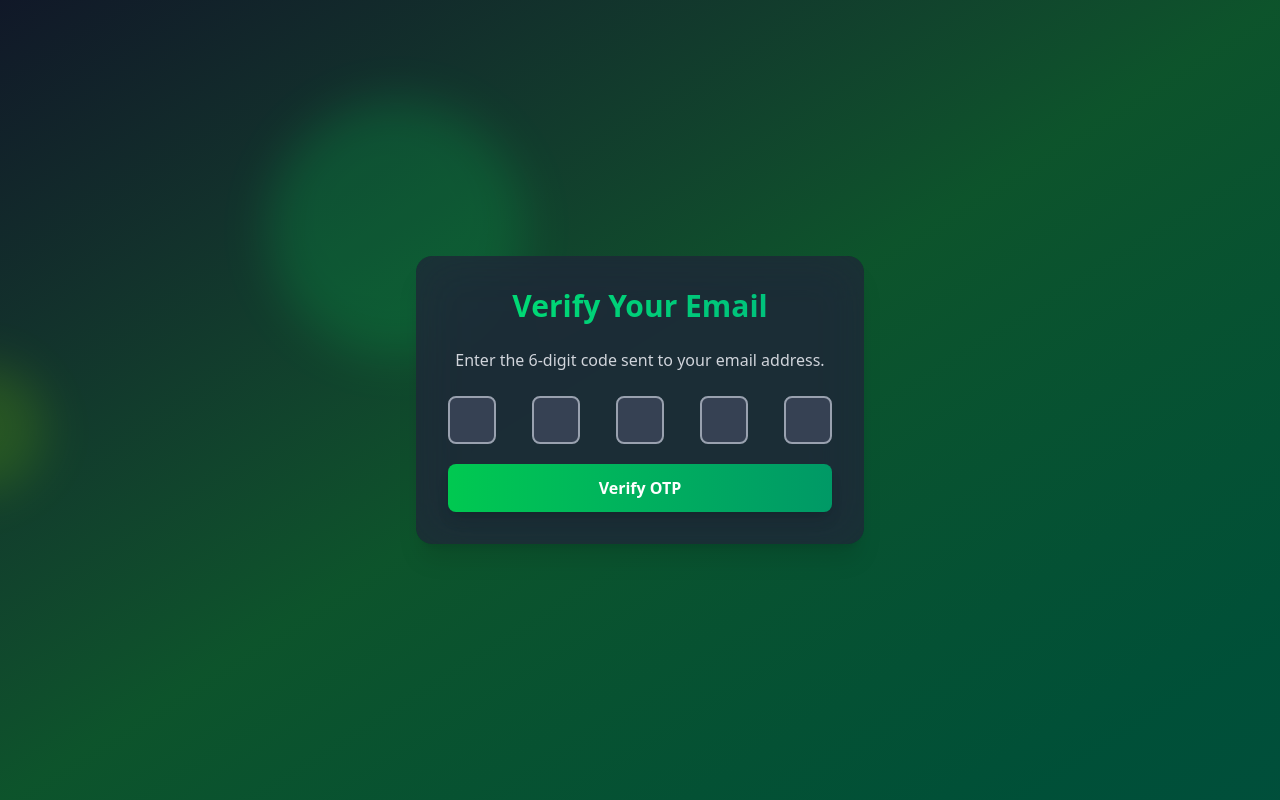
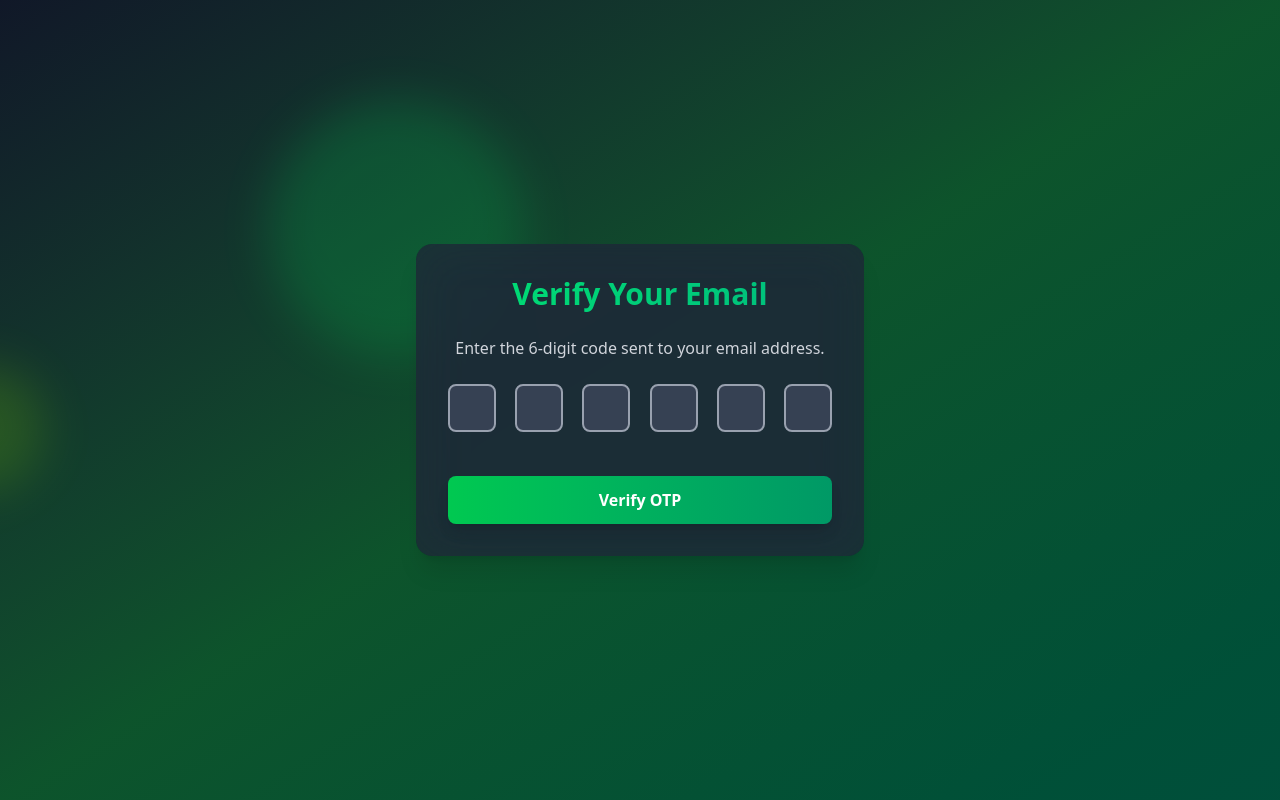
Before and after one commit to ShahbaazX786/authSystem, a React (Vite) app in the folder Frontend/: page /verify-email in a window 1280 px wide. Built offline with nearby package versions, Linux system fonts and the light colour scheme; no server answers.

Commit message:
Fixed all typing and other bugs in email verificaiton page.

```diff
--- a/Frontend/src/pages/EmailVerification.tsx
+++ b/Frontend/src/pages/EmailVerification.tsx
@@ -4,49 +4,53 @@ import { useEffect, useRef, useState } from "react";
 import type { ChangeEventKeyDownType } from "../utils/types";
 
 const EmailVerification = () => {
-  const [code, setCode] = useState(["", "", "", "", ""]);
-  const inputRefs = useRef([]);
-  const isLoading = false;
+  const [code, setCode] = useState(["", "", "", "", "", ""]);
+  const inputRefs = useRef<Array<HTMLInputElement | null>>([]);
+  const [isLoading, setIsLoading] = useState(false);
 
   const handleChange = (index: number, value: string) => {
-    const newCode = [...code] as [];
+    const newCode = [...code];
+
     if (value.length > 1) {
       const pastedCode = value.slice(0, 6).split("");
       for (let i = 0; i < 6; i++) {
-        newCode[i] = pastedCode[i];
+        newCode[i] = pastedCode[i] || "";
       }
       setCode(newCode);
-      const lastFilledIndex = newCode.findLastIndex(
-        (digit: string) => digit !== ""
-      );
+      const lastFilledIndex = newCode.findLastIndex((digit) => digit !== "");
       const focusIndex = lastFilledIndex < 5 ? lastFilledIndex + 1 : 5;
-      inputRefs.current[focusIndex].focus();
+      inputRefs.current[focusIndex]?.focus();
     } else {
       newCode[index] = value;
       setCode(newCode);
-      if (value && index > 5) {
-        inputRefs.current[index + 1].focus();
+      if (value && index < 5) {
+        inputRefs.current[index + 1]?.focus();
       }
     }
   };
 
   const handleKeyDown = (index: number, e: ChangeEventKeyDownType) => {
     if (e.key === "Backspace" && !code[index] && index > 0) {
-      inputRefs.current[index - 1].focus();
+      inputRefs.current[index - 1]?.focus();
     }
   };
 
-  const handleSubmit = (e: any) => {
+  const handleSubmit = (e: React.FormEvent<HTMLFormElement> | Event) => {
     e.preventDefault();
     const verificationCode = code.join("");
-    console.log(`Verification code submitted:${verificationCode}`);
+    console.log(`Verification code submitted: ${verificationCode}`);
+    setIsLoading(true);
+    setTimeout(() => {
+      setIsLoading(false);
+    }, 1000);
   };
 
   useEffect(() => {
     if (code.every((digit) => digit !== "")) {
-      handleSubmit(new Event("submit"));
+      const event = new Event("submit", { bubbles: true });
+      document.querySelector("form")?.dispatchEvent(event);
     }
-  });
+  }, [code]);
 
   return (
     <div className="max-w-md w-full bg-gray-800/50 backdrop-blur-xl rounded-2xl shadow-xl overflow-hidden">
@@ -54,7 +58,7 @@ const EmailVerification = () => {
         initial={{ opacity: 0, y: 20 }}
         animate={{ opacity: 1, y: 0 }}
         transition={{ duration: 0.5 }}
-        className=" max-w-md w-full p-8 bg-gray-800/50 backdrop-blur-xl rounded-2xl shadow-xl overflow-hidden"
+        className="max-w-md w-full p-8 bg-gray-800/50 backdrop-blur-xl rounded-2xl shadow-xl overflow-hidden"
       >
         <h2 className="text-3xl font-bold mb-6 text-center bg-gradient-to-r from-green-400 to-emerald-500 text-transparent bg-clip-text">
           Verify Your Email
@@ -64,12 +68,12 @@ const EmailVerification = () => {
         </p>
         <form className="space-y-6" onSubmit={handleSubmit}>
           <div className="flex justify-between">
-            {code.map((digit: string, index: number) => (
+            {code.map((digit, index) => (
               <input
                 key={index}
                 ref={(el) => (inputRefs.current[index] = el)}
                 type="text"
-                maxLength={6}
+                maxLength={1}
                 value={digit}
                 onChange={(e) => handleChange(index, e.target.value)}
                 onKeyDown={(e) => handleKeyDown(index, e)}
@@ -77,9 +81,8 @@ const EmailVerification = () => {
               />
             ))}
           </div>
-        </form>
           <motion.button
-          className={`mt-5 w-full py-3 px-4 bg-gradient-to-r from-green-500 to-emerald-600 text-white font-bold rounded-lg shadow-lg hover:from-green-600 hover:to-emerald-700 focus:outline-none focus:ring-2 focus:ring-green-500 focus:ring-offset-2 focus:ring-offset-gray-900 transition duration-200`}
+            className="mt-5 w-full py-3 px-4 bg-gradient-to-r from-green-500 to-emerald-600 text-white font-bold rounded-lg shadow-lg hover:from-green-600 hover:to-emerald-700 focus:outline-none focus:ring-2 focus:ring-green-500 focus:ring-offset-2 focus:ring-offset-gray-900 transition duration-200"
             whileHover={{ scale: 1.05 }}
             whileTap={{ scale: 0.98 }}
             type="submit"
@@ -94,6 +97,7 @@ const EmailVerification = () => {
               "Verify OTP"
             )}
           </motion.button>
+        </form>
       </motion.div>
     </div>
   );
```
Lines whose indentation alone changed are shown as unchanged.
